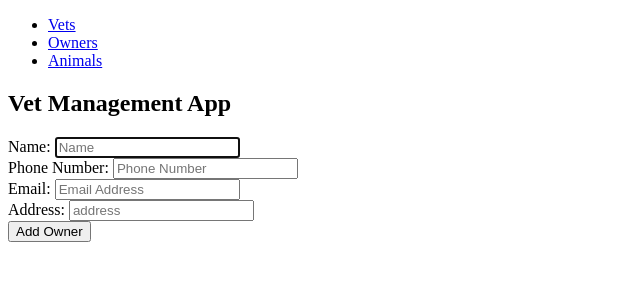
After one commit to g-dunlop/Project-1-Vet-Management-App, a Flask app: page /owners/new in a window 1280 px wide. The commit adds this page. Shown: the top 300 px of the page, without its empty margins (0-640 px from the left). Run offline with Flask 2, Linux system fonts and the light colour scheme.

Commit message:
add and delete owner and vet working

```diff
--- a/controllers/owner_controller.py
+++ b/controllers/owner_controller.py
@@ -9,3 +9,23 @@ owners_blueprint = Blueprint("owners", __name__)
 def owners():
     owners = owner_repository.select_all()
     return render_template("owners/index.html", owners = owners)
+
+@owners_blueprint.route("/owners/new", methods=['GET'])
+def new_owner():
+    return render_template("owners/new.html")
+
+@owners_blueprint.route("/owners", methods=['POST'])
+def create_vet():
+    name = request.form['name']
+    phone_number = request.form['phone_number']
+    email_address = request.form['email_address']
+    address = request.form['address']
+    owner = Owner(name, phone_number, email_address, address)
+    owner_repository.save(owner)
+    return redirect('/owners')
+
+
+@owners_blueprint.route("/owners/<id>/delete", methods=['POST'])
+def delete_owner(id):
+    owner_repository.delete(id)
+    return redirect('/owners')
--- a/controllers/vet_controller.py
+++ b/controllers/vet_controller.py
@@ -21,3 +21,8 @@ def create_vet():
     vet = Vet(first_name, last_name)
     vet_repository.save(vet)
     return redirect('/vets')
+
+@vets_blueprint.route("/vets/<id>/delete", methods=['POST'])
+def delete_vet(id):
+    vet_repository.delete(id)
+    return redirect('/vets')
--- a/repositories/owner_repository.py
+++ b/repositories/owner_repository.py
@@ -19,7 +19,7 @@ def select_all():
     sql = "SELECT * FROM owners"
     results = run_sql(sql)
     for row in results:
-        owner = Owner(row['name'], row['phone_number'], row['email_address'], row['address'])
+        owner = Owner(row['name'], row['phone_number'], row['email_address'], row['address'], row['id'])
         owners.append(owner)
     return owners
 
--- /dev/null
+++ b/templates/owners/new.html
@@ -0,0 +1,33 @@
+{% extends 'base.html' %}
+
+{% block content %}
+
+<h1>Vet Management App</h1>
+
+<form action="/owners" method="post">
+
+    <div>
+        <label for="name">Name: </label>
+        <input type="text" id="name" name="name" placeholder="Name" required autofocus>
+    </div>
+
+    <div>
+        <label for="phone_number">Phone Number: </label>
+        <input type="text" id="phone_number" name="phone_number" placeholder="Phone Number" required>
+    </div>
+
+    <div>
+        <label for="email_address">Email: </label>
+        <input type="email" id="email_address" name="email_address" placeholder="Email Address" required>
+    </div>
+
+    <div>
+        <label for="address">Address: </label>
+        <input type="text" id="address" name="address" placeholder="address" required>
+    </div>
+
+    <button type="submit">Add Owner</button>
+
+</form>
+
+{% endblock %}
--- a/templates/vets/index.html
+++ b/templates/vets/index.html
@@ -7,7 +7,12 @@
 {% for vet in vets %}
 <p>Name: {{vet.first_name}} {{vet.last_name}}</p>
 
+<div>
 
+    <form action="/vets/{{vet.id}}/delete" method="POST">
+      <button>Delete</button>
+    </form>
+  </div>
 
 {% endfor %}
 
```
Also changed, not shown: templates/owners/index.html (+8 -0 lines).
